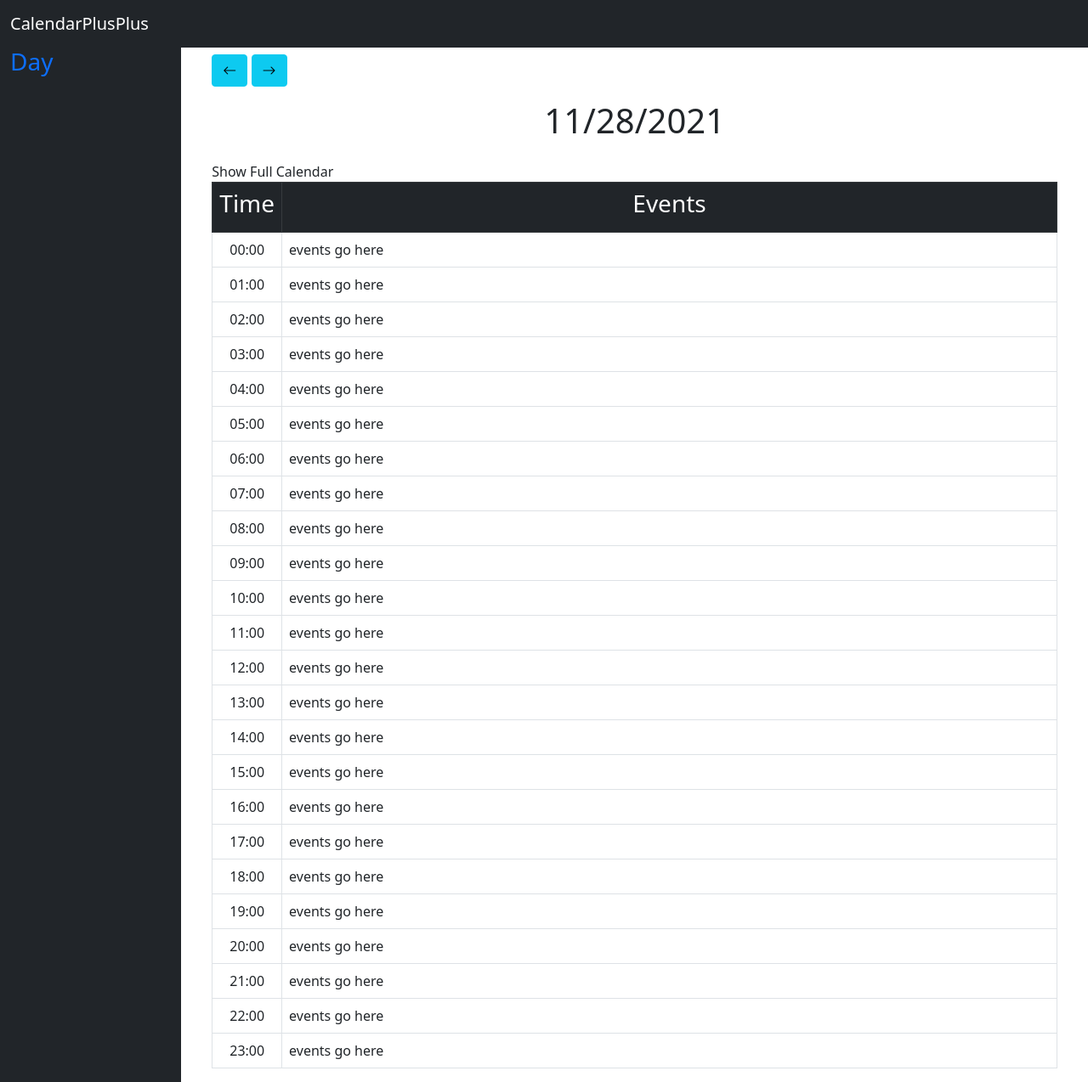
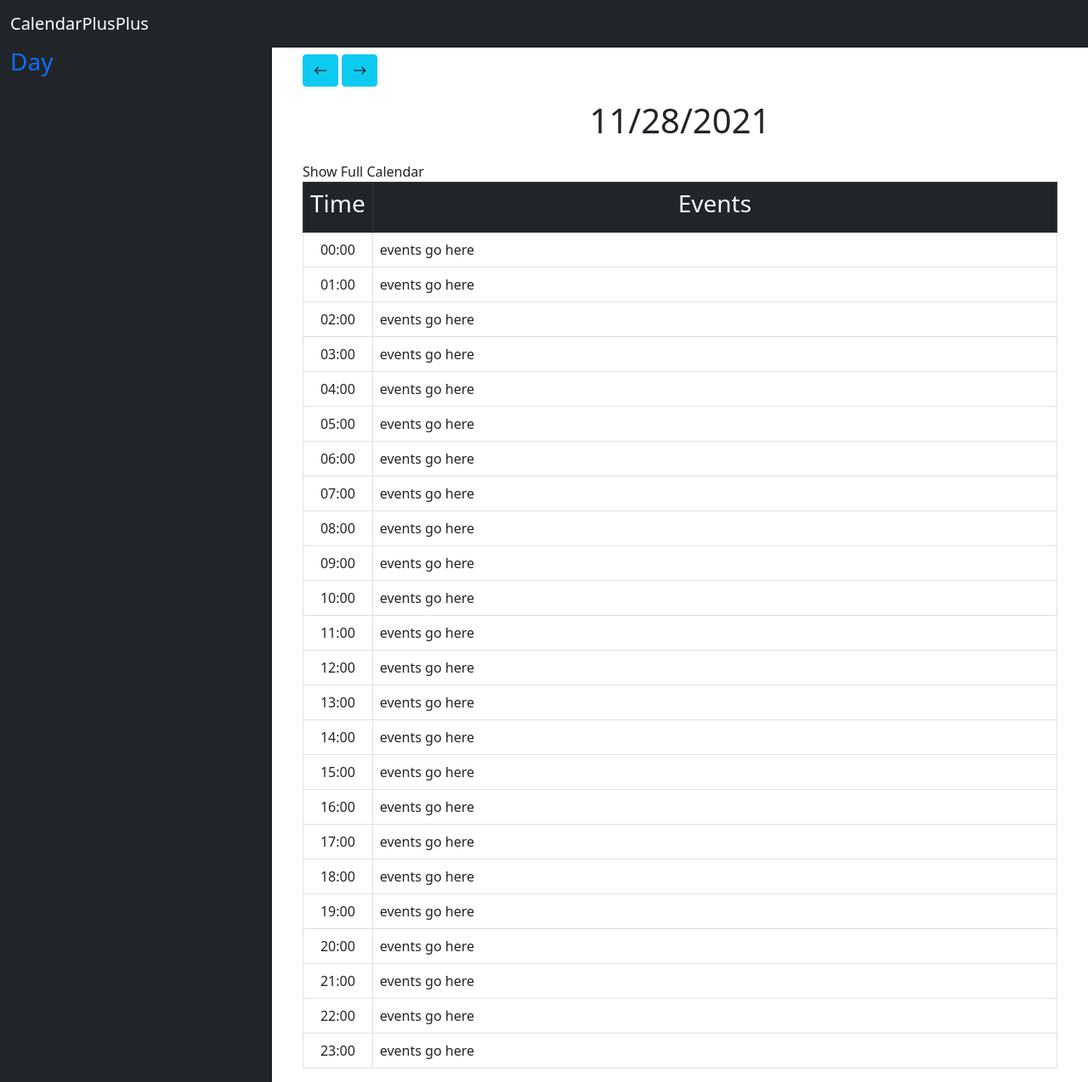
Before and after one commit to npaolini-8/CalendarPlusPlus_public, a Flask app: template flaskr/templates/calendar/day.html in a window 1280 px wide. Shown: the whole page at 85% size. Run offline with Flask 2, Linux system fonts and the light colour scheme; the template is opened without the code that fills it, so the values that code supplies are empty; some libraries are stand-ins or nearby versions.

Commit message:
fixed month view sidebar display by widening base_cal's sidebar

```diff
--- a/flaskr/templates/base_cal.html
+++ b/flaskr/templates/base_cal.html
@@ -13,7 +13,7 @@
 {% block content %}
     <div class="row" style="margin: auto; height: 100%">
         {% block sidebar %}
-            <div class="col col-lg-2 bg-dark text-primary min-vh-100">
+            <div class="col col-lg-2 bg-dark text-primary min-vh-100" style="min-width: 20em;">
                 <div id="sidebar">
                     <div class="sidebar-header">
                         {% block view %}
```
